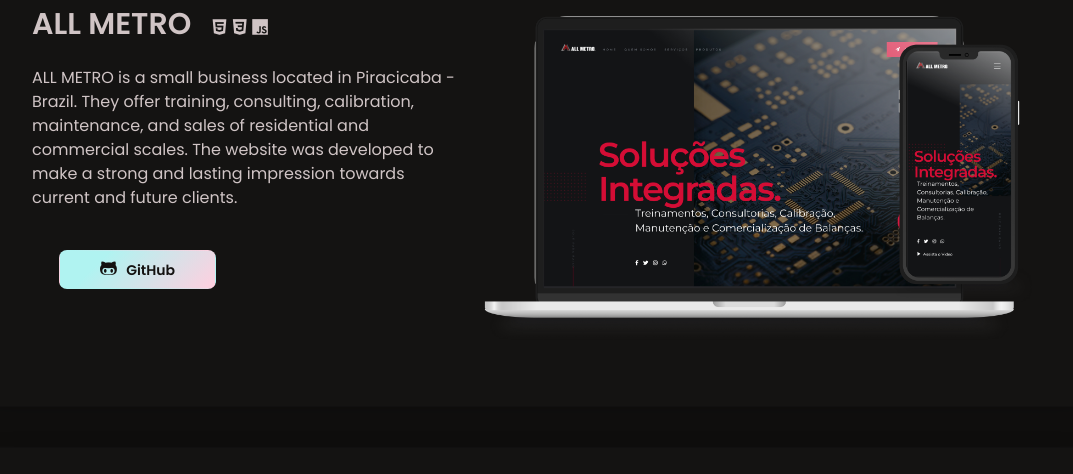
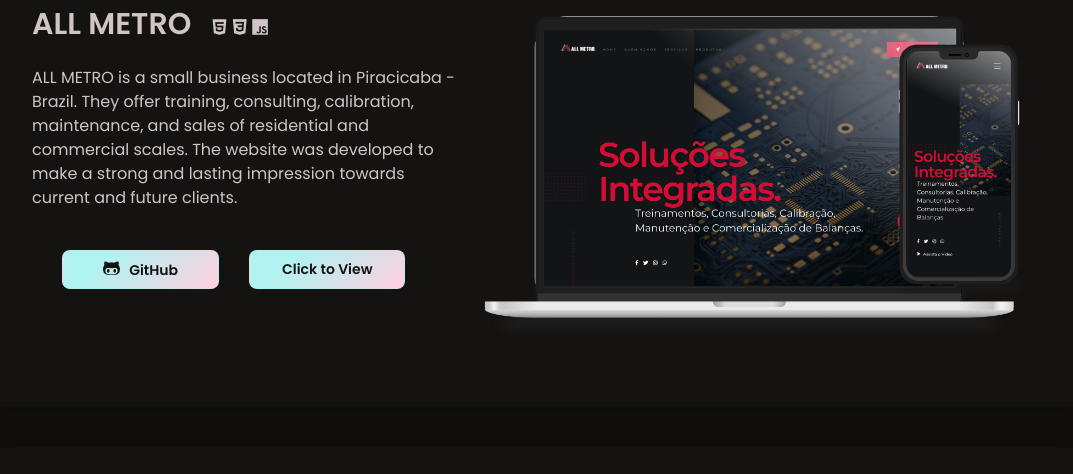
Before and after one commit to aobarbieri/website, a website: page index.html in a window 1280 px wide. Shown: the part 2004-2478 px from the top of the page, without its empty margins (103-1176 px from the left). Drawn offline with nearby package versions, Linux system fonts and the light colour scheme.

Commit message:
Add AllMetro UI Project

```diff
--- a/index.html
+++ b/index.html
@@ -181,9 +181,11 @@
 							maintenance, and sales of residential and commercial scales. The website was developed to make a strong and
 							lasting impression towards current and future clients.
 						</p>
-						<div class="grid grid-cols-1 lg:grid-cols-2 justify-items-center gap-3">
+						<div class="grid grid-cols-1 lg:grid-cols-2 justify-items-center gap-2 lg:gap-0">
 							<a href="https://github.com/aobarbieri/allmetro" target="_blank" class="btn-bg py-2 px-10 text-sm"><i
 									class="fab fa-github-alt text-lg mr-1.5"></i> GitHub</a>
+									<a href="https://allmetro.netlify.app/" class="btn-bg py-2 px-8 text-sm lg:justify-self-start"
+										target="_blank">Click to View</a>
 						</div>
 					</div>
 					<img class="mocks mt-9 lg:mt-0" src="./images/all-metro-mock.png" alt="Mix It Up project avatar" />
```
